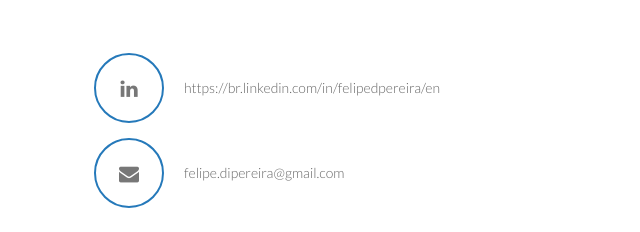
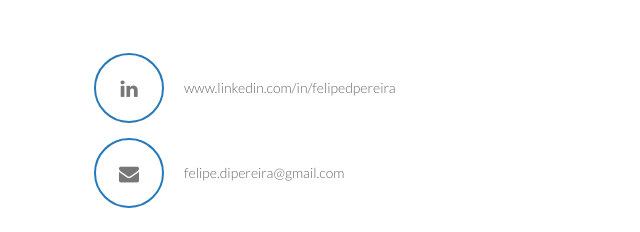
Before and after one commit to festrs/festrs.github.io, a plain HTML site: page index.html in a window 1280 px wide. Shown: the part 2401-2633 px from the top of the page, 79-719 px from the left. Drawn offline with Linux system fonts and the light colour scheme; some packages are replaced by stand-ins of ours.

Commit message:
linkedin link fixed

```diff
--- a/index.html
+++ b/index.html
@@ -206,7 +206,7 @@
                 <span class="icon-wrapper">
                   <span class="circle"><i class="fa fa-linkedin"></i></span>
                 </span>
-                https://br.linkedin.com/in/felipedpereira/en
+                www.linkedin.com/in/felipedpereira
               </p>
               <p class="icon-description">
                 <span class="icon-wrapper">
@@ -229,7 +229,7 @@
           <div class="col-md-6 col-sm-6 col-xs-12">
             <div class="">
             <p class="social-media">
-              <a href="https://br.linkedin.com/in/felipedpereira/en" data-toggle="tooltip" title="linkedin"><i class="fa fa-linkedin"></i></a>
+              <a href="www.linkedin.com/in/felipedpereira" data-toggle="tooltip" title="linkedin"><i class="fa fa-linkedin"></i></a>
               <a href="https://github.com/festrs" data-toggle="tooltip" title="github"><i class="fa fa-github"></i></a>
             </p>
          </div>
```
